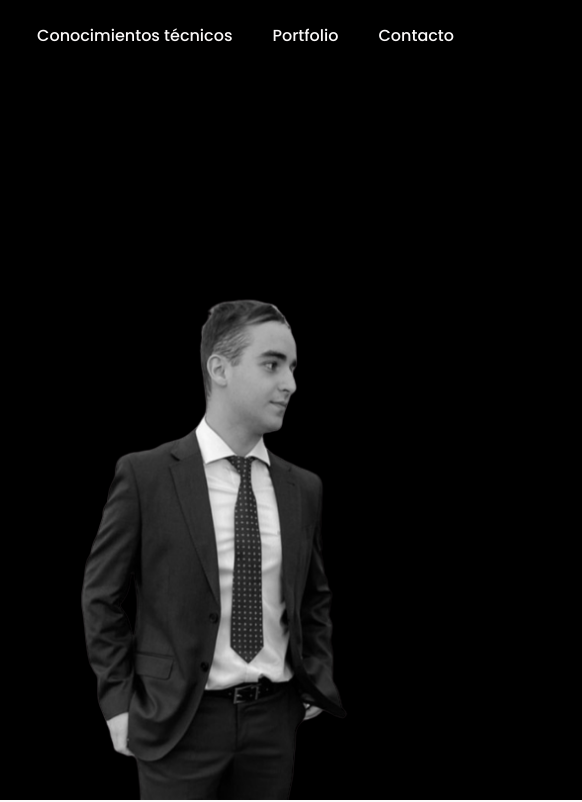
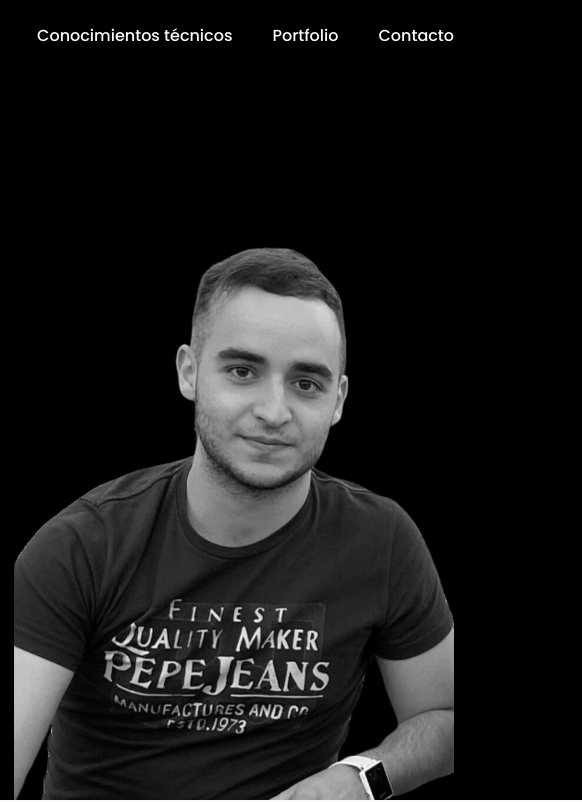
Before and after one commit to ernestoag20/paginapersonal, a plain HTML site: page index.html in a window 1280 px wide. Shown: the top 802 px of the page, 698-1280 px from the left. Drawn offline with nearby package versions, Linux system fonts and the light colour scheme.

Commit message:
Cambio perfil

```diff
--- a/index.html
+++ b/index.html
@@ -73,7 +73,7 @@
                     </div>
 
                     <div class="home__img">
-                        <img src="assets/img/perfil_byn.png" alt="">
+                        <img src="assets/img/perfil_bn.jpg" alt="">
                     </div>
                 </div>
             </section>
```
